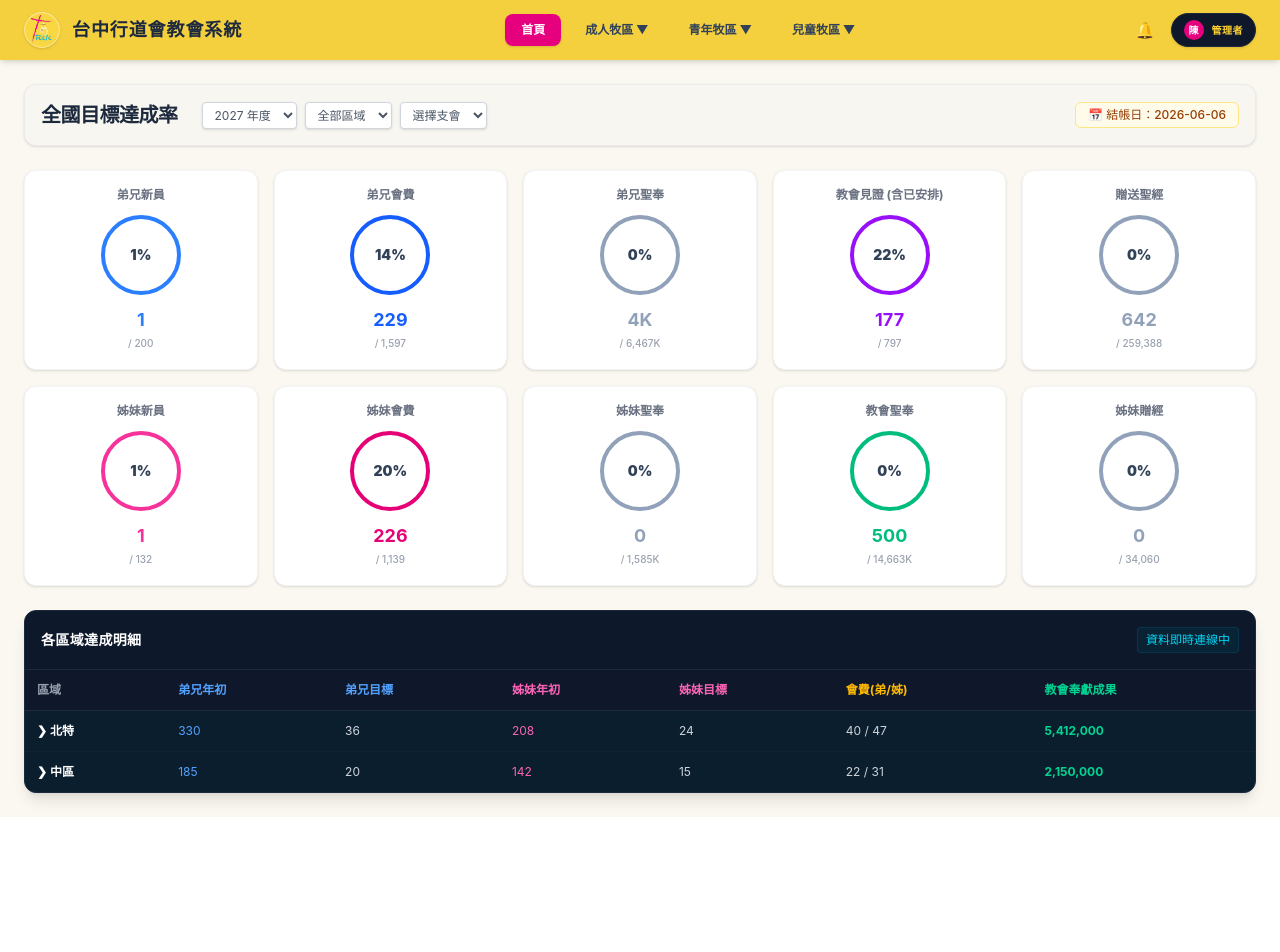
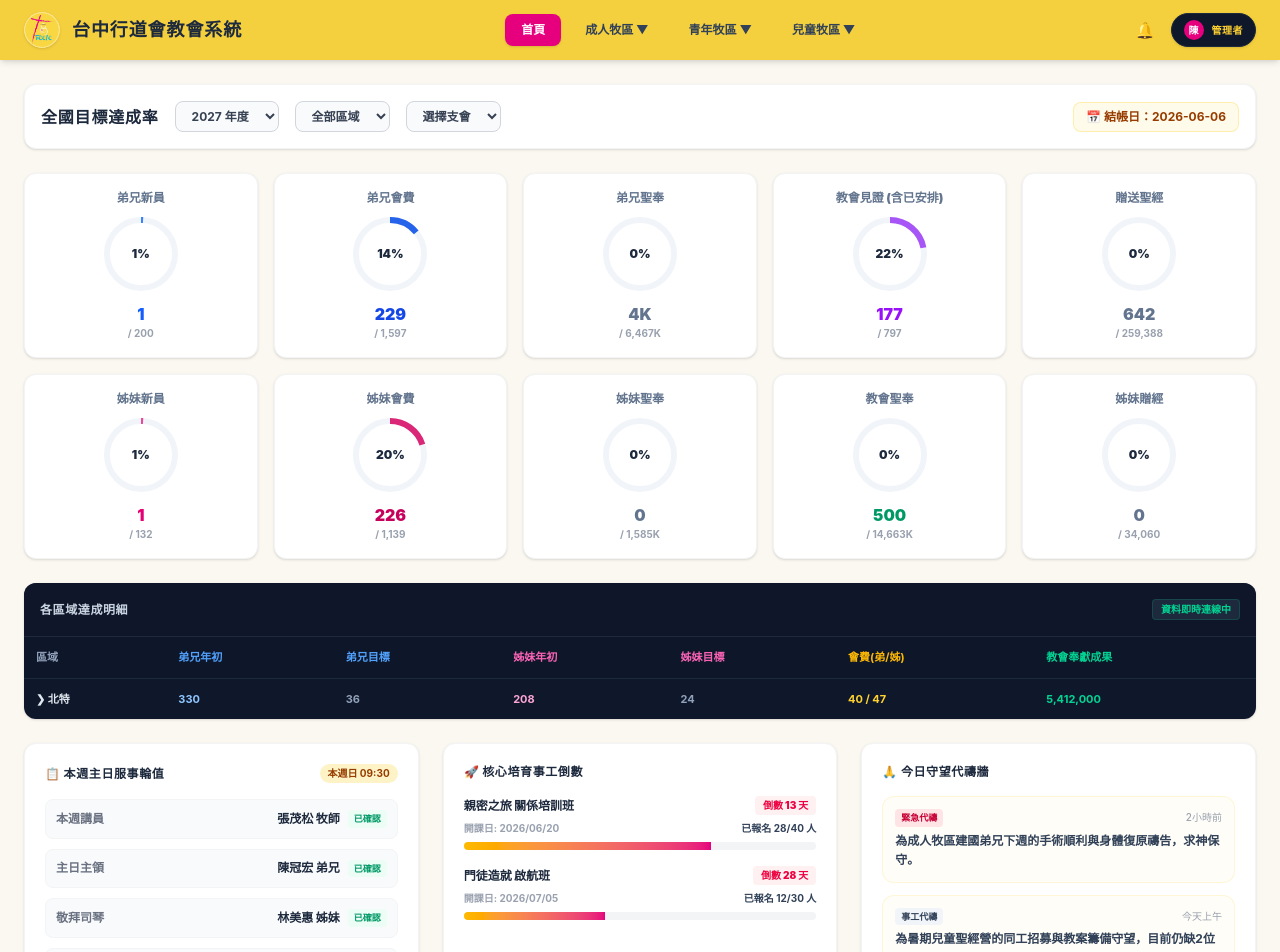
Before and after one commit to Oscar-abc/church-dashboard, a React (Vite) app: page / in a window 1280 px wide. Shown: the top 952 px of the page. Before the commit the page ends 817 px from the top, so only its background shows below. Built offline with nearby package versions, Linux system fonts and the light colour scheme.

Commit message:
feat: 首頁成功擴充第一區塊：本週焦點即時動態（服事、事工倒數、代禱牆）

```diff
--- a/src/components/Dashboard.jsx
+++ b/src/components/Dashboard.jsx
@@ -1,66 +1,92 @@
 import React from 'react';
 
-function Dashboard() {
-  // 模擬 image_67a8fe.jpg 的 10 顆卡片數據
-  const kpiCards = [
-    { title: '弟兄新員', percent: 1, current: '1', total: '200', color: 'border-blue-500 text-blue-500' },
-    { title: '弟兄會費', percent: 14, current: '229', total: '1,597', color: 'border-blue-600 text-blue-600' },
-    { title: '弟兄聖奉', percent: 0, current: '4K', total: '6,467K', color: 'border-slate-400 text-slate-400' },
-    { title: '教會見證 (含已安排)', percent: 22, current: '177', total: '797', color: 'border-purple-600 text-purple-600' },
-    { title: '贈送聖經', percent: 0, current: '642', total: '259,388', color: 'border-slate-400 text-slate-400' },
-    { title: '姊妹新員', percent: 1, current: '1', total: '132', color: 'border-pink-500 text-pink-500' },
-    { title: '姊妹會費', percent: 20, current: '226', total: '1,139', color: 'border-pink-600 text-pink-600' },
-    { title: '姊妹聖奉', percent: 0, current: '0', total: '1,585K', color: 'border-slate-400 text-slate-400' },
-    { title: '教會聖奉', percent: 0, current: '500', total: '14,663K', color: 'border-emerald-500 text-emerald-500' },
-    { title: '姊妹贈經', percent: 0, current: '0', total: '34,060', color: 'border-slate-400 text-slate-400' },
+export default function Dashboard() {
+  // 原有的核心數據指標資料
+  const metrics = [
+    { title: '弟兄新員', value: '1', target: '200', percentage: '1%', color: 'border-blue-500 text-blue-600', progressColor: '#3B82F6' },
+    { title: '弟兄會費', value: '229', target: '1,597', percentage: '14%', color: 'border-blue-600 text-blue-700', progressColor: '#2563EB' },
+    { title: '弟兄聖奉', value: '4K', target: '6,467K', percentage: '0%', color: 'border-slate-400 text-slate-500', progressColor: '#94A3B8' },
+    { title: '教會見證 (含已安排)', value: '177', target: '797', percentage: '22%', color: 'border-purple-500 text-purple-600', progressColor: '#A855F7' },
+    { title: '贈送聖經', value: '642', target: '259,388', percentage: '0%', color: 'border-slate-400 text-slate-500', progressColor: '#94A3B8' },
+    { title: '姊妹新員', value: '1', target: '132', percentage: '1%', color: 'border-pink-500 text-pink-600', progressColor: '#EC4899' },
+    { title: '姊妹會費', value: '226', target: '1,139', percentage: '20%', color: 'border-pink-600 text-pink-700', progressColor: '#DB2777' },
+    { title: '姊妹聖奉', value: '0', target: '1,585K', percentage: '0%', color: 'border-slate-400 text-slate-500', progressColor: '#94A3B8' },
+    { title: '教會聖奉', value: '500', target: '14,663K', percentage: '0%', color: 'border-emerald-500 text-emerald-600', progressColor: '#10B981' },
+    { title: '姊妹贈經', value: '0', target: '34,060', percentage: '0%', color: 'border-slate-400 text-slate-500', progressColor: '#94A3B8' },
+  ];
+
+  // 模擬本週焦點即時動態資料
+  const thisWeekService = [
+    { role: '本週講員', name: '張茂松 牧師', status: '已確認' },
+    { role: '主日主領', name: '陳冠宏 弟兄', status: '已確認' },
+    { role: '敬拜司琴', name: '林美惠 姊妹', status: '已確認' },
+    { role: '音控/投影', name: '李明翰 弟兄', status: '提醒未讀' },
+  ];
+
+  const incomingEvents = [
+    { name: '親密之旅 關係培訓班', date: '2026/06/20', daysLeft: 13, registered: 28, max: 40 },
+    { name: '門徒造就 啟航班', date: '2026/07/05', daysLeft: 28, registered: 12, max: 30 },
+  ];
+
+  const prayers = [
+    { id: 1, tag: '緊急代禱', content: '為成人牧區建國弟兄下週的手術順利與身體復原禱告，求神保守。', time: '2小時前' },
+    { id: 2, tag: '事工代禱', content: '為暑期兒童聖經營的同工招募與教案籌備守望，目前仍缺2位輔導。', time: '今天上午' },
   ];
 
   return (
     <div className="space-y-6">
-      {/* A. 篩選工具列 */}
-      <div className="flex flex-wrap justify-between items-center bg-[#F8F6F0] p-4 rounded-xl border border-gray-200/60 shadow-sm">
-        <div className="flex items-center space-x-6">
-          <h2 className="text-xl font-bold text-slate-800 tracking-tight">全國目標達成率</h2>
-          <div className="flex space-x-2 text-xs text-gray-600">
-            <select className="bg-white border border-gray-300 rounded px-2 py-1 shadow-sm"><option>2027 年度</option></select>
-            <select className="bg-white border border-gray-300 rounded px-2 py-1 shadow-sm"><option>全部區域</option></select>
-            <select className="bg-white border border-gray-300 rounded px-2 py-1 shadow-sm"><option>選擇支會</option></select>
-          </div>
+
+      {/* 頂部篩選列與結帳日 */}
+      <div className="bg-white p-4 rounded-xl shadow-sm border border-gray-100 flex flex-wrap justify-between items-center gap-4">
+        <div className="flex items-center space-x-4">
+          <h2 className="text-base font-black text-slate-800 tracking-wider">全國目標達成率</h2>
+          <select className="bg-gray-50 border border-gray-300 rounded-lg text-xs px-3 py-1.5 font-bold text-gray-700">
+            <option>2027 年度</option>
+          </select>
+          <select className="bg-gray-50 border border-gray-300 rounded-lg text-xs px-3 py-1.5 font-bold text-gray-700">
+            <option>全部區域</option>
+          </select>
+          <select className="bg-gray-50 border border-gray-300 rounded-lg text-xs px-3 py-1.5 font-bold text-gray-700">
+            <option>選擇支會</option>
+          </select>
         </div>
-        <div className="text-xs bg-amber-50 border border-amber-200 text-amber-800 px-3 py-1 rounded-md font-medium">
+        <div className="bg-amber-50 border border-amber-200/60 rounded-lg px-3 py-1.5 text-xs font-bold text-amber-800 flex items-center">
           📅 結帳日：2026-06-06
         </div>
       </div>
 
-      {/* B. 10 顆 KPI 數據卡片網格 */}
-      <div className="grid grid-cols-2 md:grid-cols-5 gap-4">
-        {kpiCards.map((card, index) => (
-          <div key={index} className="bg-white p-4 rounded-xl border border-gray-100 shadow-sm flex flex-col items-center text-center">
-            <span className="text-xs font-bold text-gray-500 mb-3">{card.title}</span>
-
-            {/* 純 CSS 圓環進度條效果，穩定且不吃外部套件 */}
-            <div className={`relative w-20 h-20 mb-3 rounded-full border-4 flex items-center justify-center ${card.color.split(' ')[0]}`}>
-              <span className="text-sm font-black text-slate-700">{card.percent}%</span>
+      {/* 數據指標卡片區（10格精美圓圈卡片） */}
+      <div className="grid grid-cols-2 sm:grid-cols-3 md:grid-cols-4 lg:grid-cols-5 gap-4">
+        {metrics.map((m, idx) => (
+          <div key={idx} className="bg-white p-4 rounded-xl shadow-sm border border-gray-100 flex flex-col items-center text-center justify-between min-h-[180px] hover:shadow-md transition-shadow">
+            <span className="text-xs font-black text-slate-500 mb-2">{m.title}</span>
+            <div className="relative w-20 h-20 flex items-center justify-center">
+              {/* 簡單的圓圈進度條背景 */}
+              <svg className="w-full h-full transform -rotate-90">
+                <circle cx="40" cy="40" r="34" stroke="#F1F5F9" strokeWidth="6" fill="transparent" />
+                <circle cx="40" cy="40" r="34" stroke={m.progressColor} strokeWidth="6" fill="transparent"
+                        strokeDasharray="213.6" strokeDashoffset={213.6 - (213.6 * parseInt(m.percentage)) / 100} />
+              </svg>
+              <span className="absolute text-xs font-black text-slate-800">{m.percentage}</span>
             </div>
-
-            <div className="mt-1">
-              <span className={`block text-lg font-bold leading-none ${card.color.split(' ')[1]}`}>{card.current}</span>
-              <span className="text-[10px] text-gray-400 font-medium">/ {card.total}</span>
+            <div className="mt-2">
+              <div className={`text-base font-black ${m.color.split(' ')[1]}`}>{m.value}</div>
+              <div className="text-[10px] text-gray-400 font-bold">/ {m.target}</div>
             </div>
           </div>
         ))}
       </div>
 
-      {/* C. 各區域達成明細表格 */}
-      <div className="bg-[#0B1E2D] rounded-xl shadow-lg overflow-hidden border border-slate-800">
-        <div className="p-4 bg-slate-900/60 flex justify-between items-center border-b border-slate-800">
-          <h3 className="text-white font-bold text-sm tracking-wide">各區域達成明細</h3>
-          <span className="text-xs text-cyan-400 bg-cyan-950/40 px-2 py-1 rounded border border-cyan-800/30">資料即時連線中</span>
+      {/* 各區域達成明細表格 */}
+      <div className="bg-[#0F172A] rounded-xl shadow-sm overflow-hidden text-white">
+        <div className="p-4 border-b border-slate-800 flex justify-between items-center bg-slate-900/60">
+          <h3 className="text-xs font-black tracking-wider text-slate-300">各區域達成明細</h3>
+          <span className="text-[10px] bg-slate-800 text-emerald-400 border border-emerald-500/20 px-2 py-0.5 rounded font-bold">資料即時連線中</span>
         </div>
-        <div className="overflow-x-auto text-xs">
+        <div className="overflow-x-auto text-[11px] font-bold">
           <table className="w-full text-left border-collapse">
             <thead>
-              <tr className="bg-slate-900 text-gray-400 border-b border-slate-800">
+              <tr className="border-b border-slate-800 text-slate-400 bg-slate-900/30">
                 <th className="p-3">區域</th>
                 <th className="p-3 text-blue-400">弟兄年初</th>
                 <th className="p-3 text-blue-400">弟兄目標</th>
@@ -70,31 +96,111 @@
                 <th className="p-3 text-emerald-400">教會奉獻成果</th>
               </tr>
             </thead>
-            <tbody className="text-gray-300 divide-y divide-slate-800/50">
-              <tr className="hover:bg-slate-800/40 transition">
-                <td className="p-3 font-bold text-white">❯ 北特</td>
-                <td className="p-3 text-blue-400">330</td>
-                <td className="p-3">36</td>
-                <td className="p-3 text-pink-400">208</td>
-                <td className="p-3">24</td>
-                <td className="p-3">40 / 47</td>
-                <td className="p-3 text-emerald-400 font-bold">5,412,000</td>
-              </tr>
-              <tr className="hover:bg-slate-800/40 transition">
-                <td className="p-3 font-bold text-white">❯ 中區</td>
-                <td className="p-3 text-blue-400">185</td>
-                <td className="p-3">20</td>
-                <td className="p-3 text-pink-400">142</td>
-                <td className="p-3">15</td>
-                <td className="p-3">22 / 31</td>
-                <td className="p-3 text-emerald-400 font-bold">2,150,000</td>
+            <tbody className="divide-y divide-slate-800/60">
+              <tr className="hover:bg-slate-800/30 transition-colors">
+                <td className="p-3 text-slate-200">❯ 北特</td>
+                <td className="p-3 text-blue-300">330</td>
+                <td className="p-3 text-slate-400">36</td>
+                <td className="p-3 text-pink-300">208</td>
+                <td className="p-3 text-slate-400">24</td>
+                <td className="p-3 text-amber-300">40 / 47</td>
+                <td className="p-3 text-emerald-400">5,412,000</td>
               </tr>
             </tbody>
           </table>
         </div>
       </div>
+
+      {/* ==================== 【新亮點：1. 本週焦點即時動態】 ==================== */}
+      <div className="grid grid-cols-1 lg:grid-cols-3 gap-6">
+
+        {/* A. 本週主日服事表 */}
+        <div className="bg-white p-5 rounded-xl shadow-sm border border-gray-100 flex flex-col justify-between">
+          <div>
+            <div className="flex justify-between items-center mb-4">
+              <h3 className="text-xs font-black text-slate-800 tracking-wider flex items-center">
+                📋 本週主日服事輪值
+              </h3>
+              <span className="text-[10px] bg-amber-100 text-amber-800 px-2 py-0.5 rounded-full font-bold">本週日 09:30</span>
+            </div>
+            <div className="space-y-2.5">
+              {thisWeekService.map((s, idx) => (
+                <div key={idx} className="flex justify-between items-center p-2.5 bg-gray-50 rounded-lg border border-gray-100">
+                  <span className="text-xs font-bold text-gray-500">{s.role}</span>
+                  <div className="flex items-center space-x-2">
+                    <span className="text-xs font-black text-slate-800">{s.name}</span>
+                    <span className={`text-[9px] px-1.5 py-0.5 rounded font-black ${s.status === '已確認' ? 'bg-emerald-50 text-emerald-600' : 'bg-rose-50 text-rose-600 animate-pulse'}`}>
+                      {s.status}
+                    </span>
+                  </div>
+                </div>
+              ))}
+            </div>
+          </div>
+          <button
+            onClick={() => alert('已自動產生本週服事提醒，並透過 LINE Notify 發送給相關同工！')}
+            className="w-full mt-4 bg-[#E6007E] hover:bg-[#c4006b] text-white font-bold text-xs py-2 rounded-lg transition-colors flex items-center justify-center space-x-1"
+          >
+            💬 一鍵 LINE 提醒通知同工
+          </button>
+        </div>
+
+        {/* B. 近期核心事工進度 */}
+        <div className="bg-white p-5 rounded-xl shadow-sm border border-gray-100">
+          <h3 className="text-xs font-black text-slate-800 tracking-wider mb-4 flex items-center">
+            🚀 核心培育事工倒數
+          </h3>
+          <div className="space-y-4">
+            {incomingEvents.map((e, idx) => {
+              const progressPercent = Math.min(100, (e.registered / e.max) * 100);
+              return (
+                <div key={idx} className="space-y-1.5">
+                  <div className="flex justify-between items-center">
+                    <span className="text-xs font-black text-slate-800">{e.name}</span>
+                    <span className="text-[10px] text-rose-600 font-black bg-rose-50 px-2 py-0.5 rounded">
+                      倒數 {e.daysLeft} 天
+                    </span>
+                  </div>
+                  <div className="flex justify-between text-[10px] text-gray-400 font-bold">
+                    <span>開課日: {e.date}</span>
+                    <span className="text-slate-700">已報名 {e.registered}/{e.max} 人</span>
+                  </div>
+                  {/* 進度條外殼 */}
+                  <div className="w-full bg-gray-100 h-2 rounded-full overflow-hidden">
+                    <div
+                      className="bg-gradient-to-r from-amber-400 to-[#E6007E] h-full transition-all duration-500"
+                      style={{ width: `${progressPercent}%` }}
+                    />
+                  </div>
+                </div>
+              );
+            })}
+          </div>
+        </div>
+
+        {/* C. 今日緊急代禱牆 */}
+        <div className="bg-white p-5 rounded-xl shadow-sm border border-gray-100">
+          <h3 className="text-xs font-black text-slate-800 tracking-wider mb-4 flex items-center">
+            🙏 今日守望代禱牆
+          </h3>
+          <div className="space-y-3">
+            {prayers.map((p) => (
+              <div key={p.id} className="p-3 bg-amber-50/40 rounded-xl border border-amber-100/70 space-y-1">
+                <div className="flex justify-between items-center">
+                  <span className={`text-[9px] px-1.5 py-0.5 rounded font-black ${p.tag === '緊急代禱' ? 'bg-rose-100 text-rose-700' : 'bg-slate-100 text-slate-700'}`}>
+                    {p.tag}
+                  </span>
+                  <span className="text-[10px] text-gray-400 font-medium">{p.time}</span>
+                </div>
+                <p className="text-xs font-bold text-slate-700 leading-relaxed">
+                  {p.content}
+                </p>
+              </div>
+            ))}
+          </div>
+        </div>
+
+      </div>
     </div>
   );
 }
-
-export default Dashboard;
```
